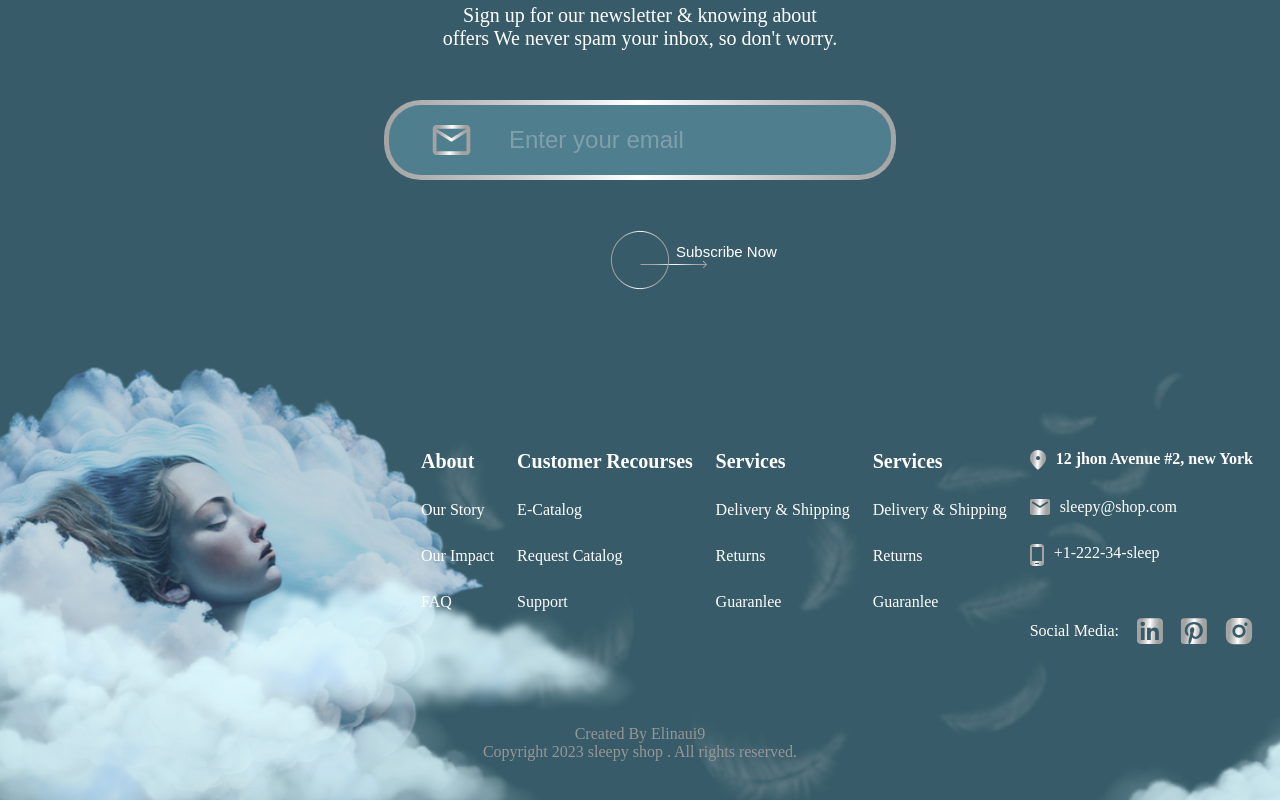
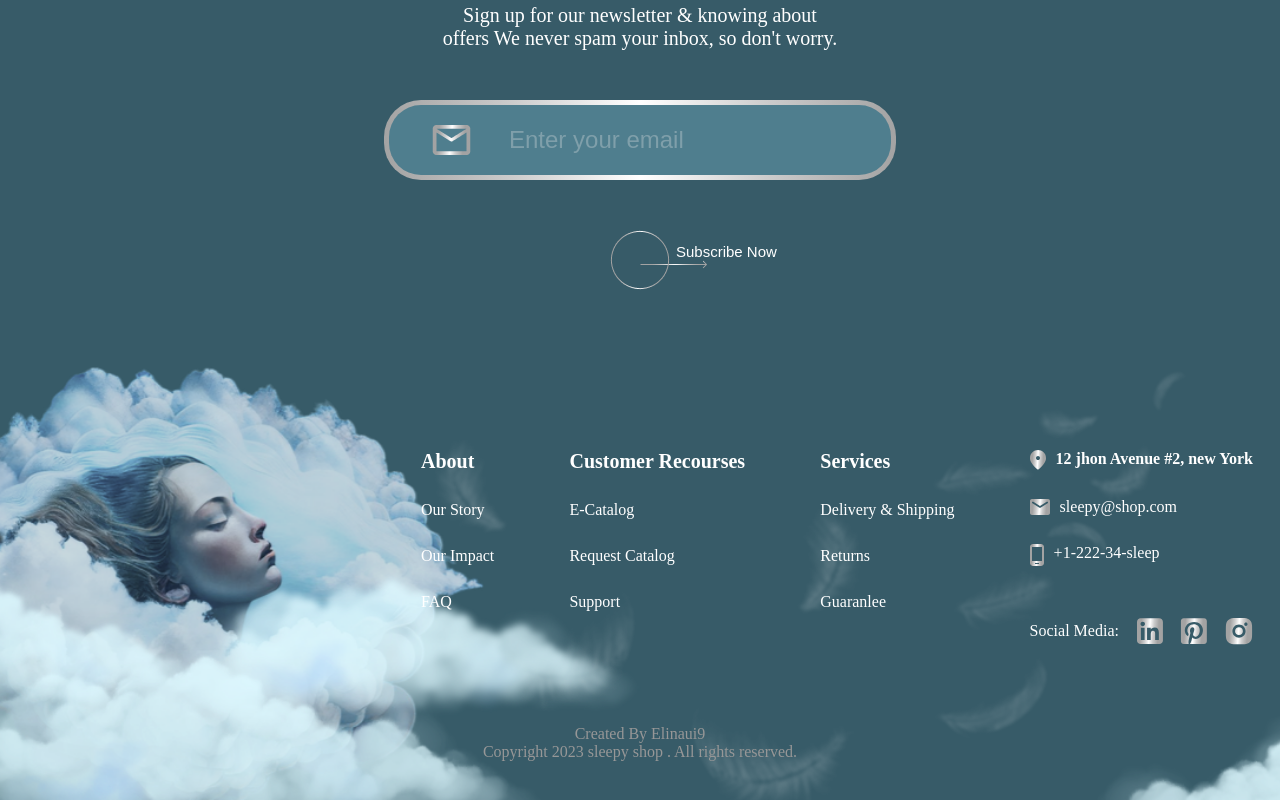
Before and after one commit to KiwiScreams/Bed-Linen-Online-Shop, a React (Vite) app: page / in a window 1280 px wide. Shown: the part 3234-4034 px from the top of the page. Built offline with nearby package versions, Linux system fonts and the light colour scheme.

Commit message:
footer links

```diff
--- a/src/components/shared/footer/Footer.jsx
+++ b/src/components/shared/footer/Footer.jsx
@@ -29,6 +29,11 @@ const Footer = () => {
     { name: "pinterestIcon", alt: "pinterest icon", src: pinterestIcon },
     { name: "instagramIcon", alt: "instagram icon", src: instagramIcon },
   ];
+  const footerLinks = [
+    ["About", "Our Story", "Our Impact", "FAQ"],
+    ["Customer Recourses", "E-Catalog", "Request Catalog", "Support"],
+    ["Services", "Delivery & Shipping", "Returns", "Guaranlee"],
+  ];
   return (
     <>
       <footer>
@@ -45,12 +50,6 @@ const Footer = () => {
             <li>E-Catalog</li>
             <li>Request Catalog</li>
             <li>Support</li>
-          </ul>
-          <ul>
-            <li>Services</li>
-            <li>Delivery & Shipping</li>
-            <li>Returns</li>
-            <li>Guaranlee</li>
           </ul>
           <ul>
             <li>Services</li>
```
